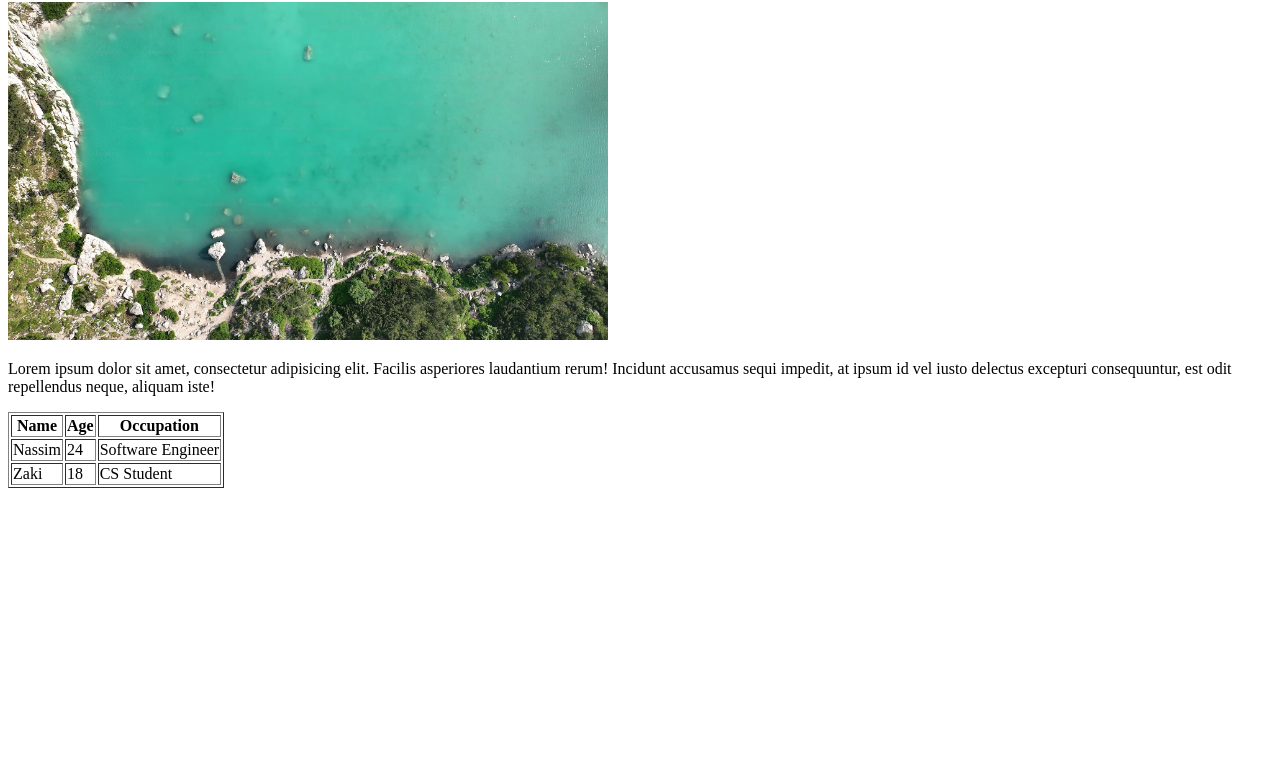
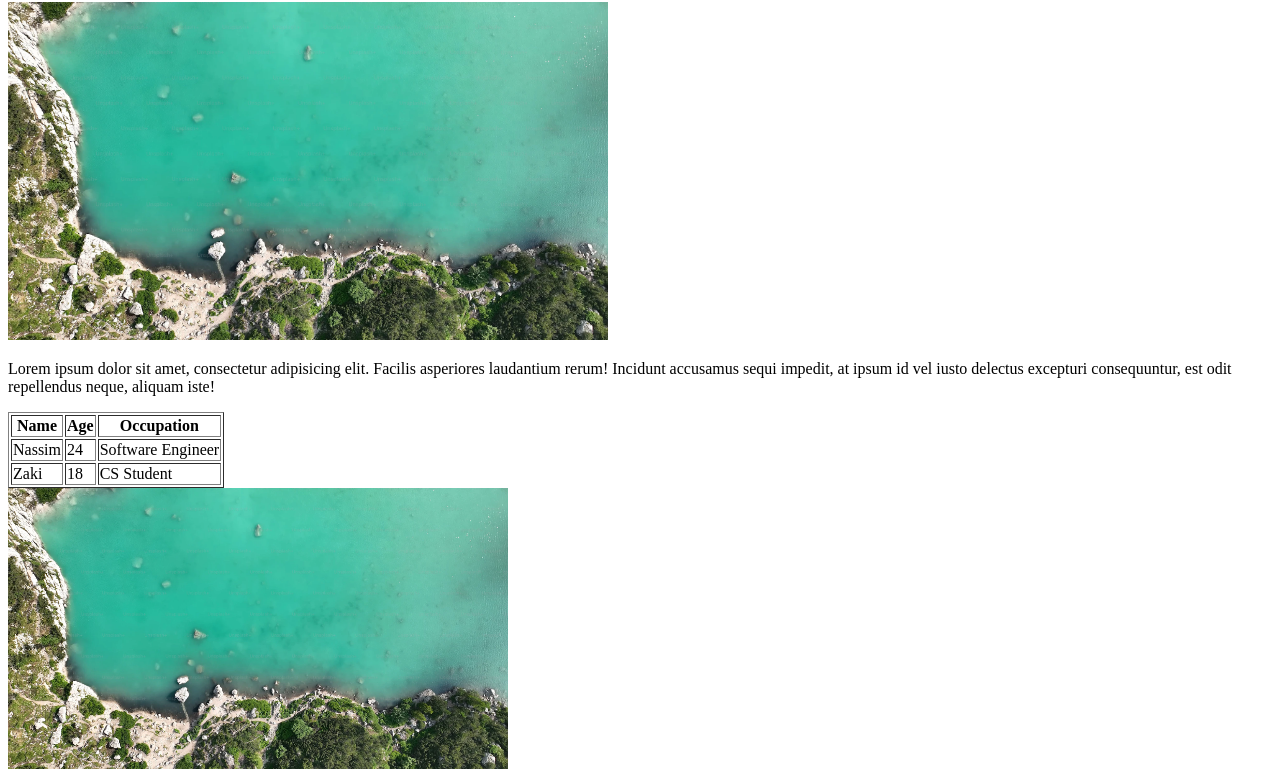
Before and after one commit to AbdellahNassim/Html-basics, a plain HTML site: page index.html in a window 1280 px wide. Shown: the part 2520-3301 px from the top of the page. Before the commit the page ends 3016 px from the top, so only its background shows below. Drawn offline with Linux system fonts and the light colour scheme.

Commit message:
Added image of sea

```diff
--- a/index.html
+++ b/index.html
@@ -253,5 +253,6 @@
         neque, aliquam iste!
       </p>
     </table>
+    <img src="./images/sea.webp" alt="Sea image" width="500px" />
   </body>
 </html>
```
